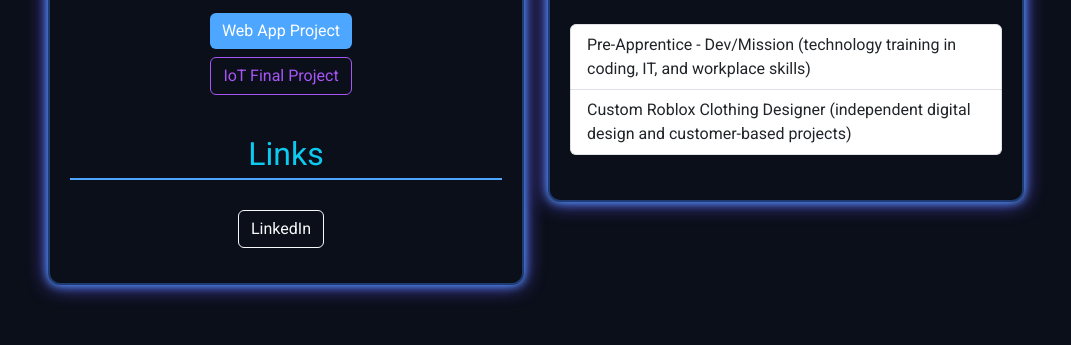
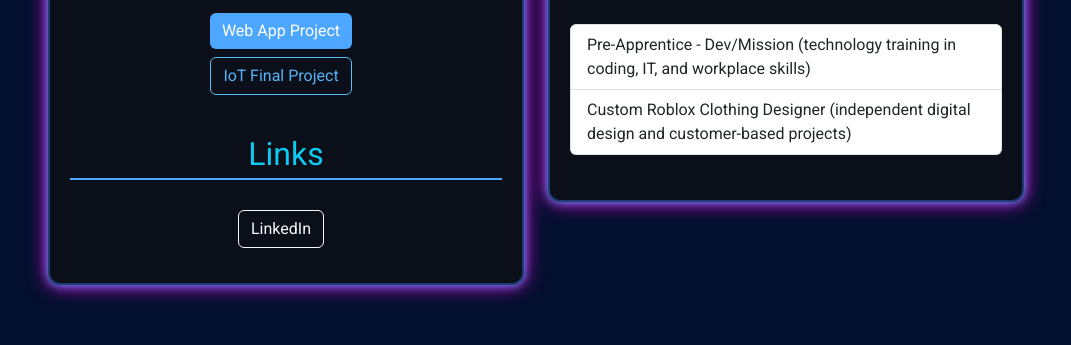
Before and after one commit to jenniferlopez415240-hash/about-me-project, a plain HTML site: page index.html in a window 1280 px wide. Shown: the part 735-1080 px from the top of the page, without its empty margins (104-1175 px from the left). Drawn offline with nearby package versions, Linux system fonts and the light colour scheme.

Commit message:
Update style.css
.

```diff
--- a/style.css
+++ b/style.css
@@ -1,7 +1,7 @@
 body {
     font-family: 'Roboto', sans-serif;
-    background-color: #0b0f1a; /*black/dark navy */
-    color: #d0e7ff; /* light blue text */
+    background-color: #030f2e; /*black/dark navy */
+    color: #92b0d1; /* light blue text */
     font-size: 16px;
 }
 
@@ -60,12 +60,12 @@ h2 {
     border: none;
 }
 .btn-outline-info {
-    border-color: #a855f7;
-    color: #a855f7;
+    border-color: #55c1f7;
+    color: #55b4f7;
 }
 .btn-outline-info:hover {
-    background-color: #a855f7;
-    color: white;
+    background-color: #3259a0;
+    color: rgb(107, 113, 164);
 }
 
 .info-card {
@@ -77,14 +77,14 @@ h2 {
 
     /*neo glow effect*/
     box-shadow: 0 0 10px #4da6ff,
-                0 0 20px #6a5cff;
+                0 0 20px #ff00ee;
     transition: 0.3s ease;
 }
 
 .info-card:hover {
     box-shadow: 0 0 15px #4da6ff,
-                0 0 25px #a855f7,
-                0 0 35px #ff4fd8;
+                0 0 25px #203792,
+                0 0 35px #95094d;
     transform: translateY(-3px);
 }
 .container {
@@ -100,7 +100,7 @@ h2 {
     50% {
         text-shadow: 0 0 10px #4da6ff,
                      0 0 20px #a855f7,
-                     0 0 30px #ff4fd8;
+                     0 0 30px #95094d;
     }
     100% {
         text-shadow: 0 0 5px #4da6ff,
```
